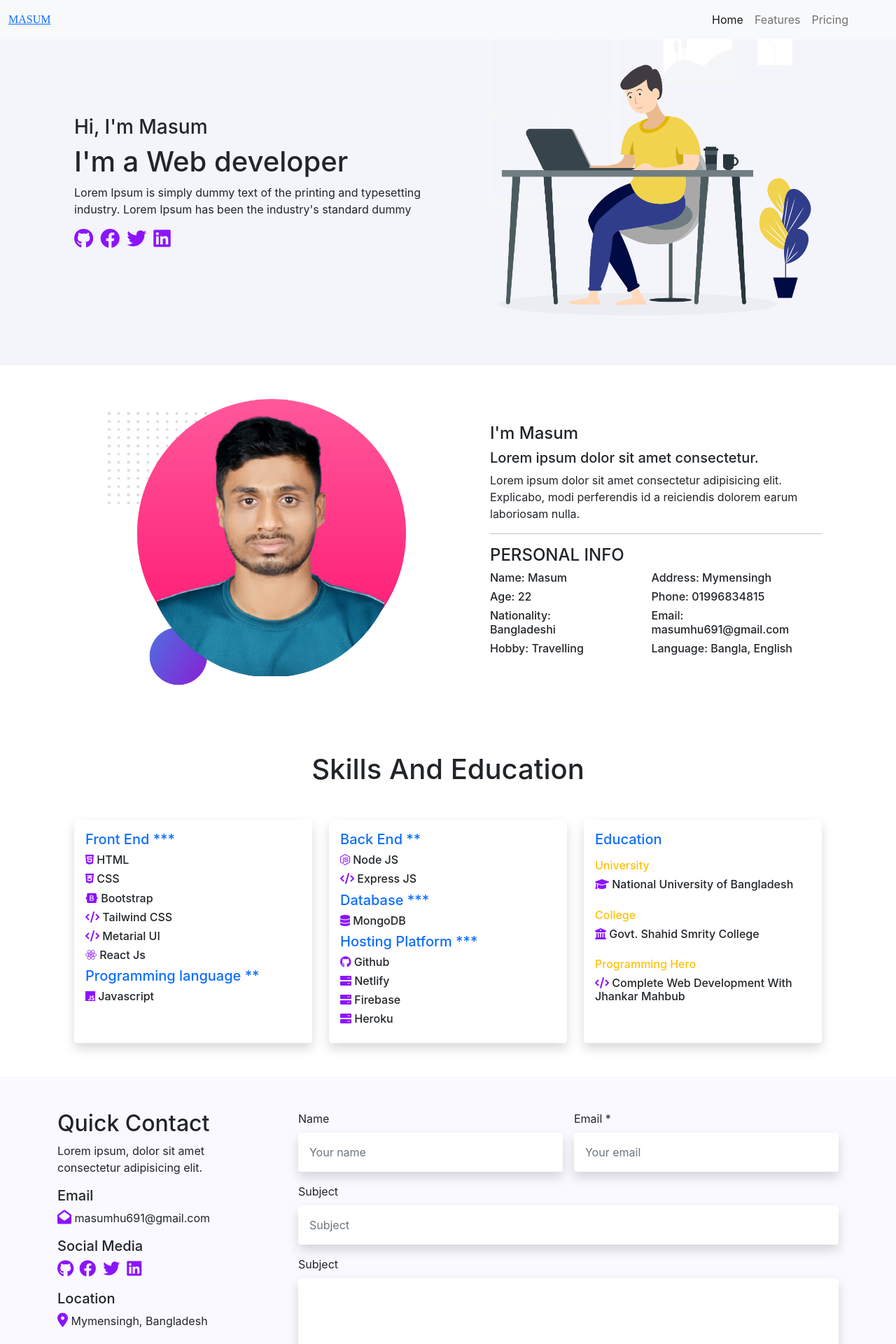
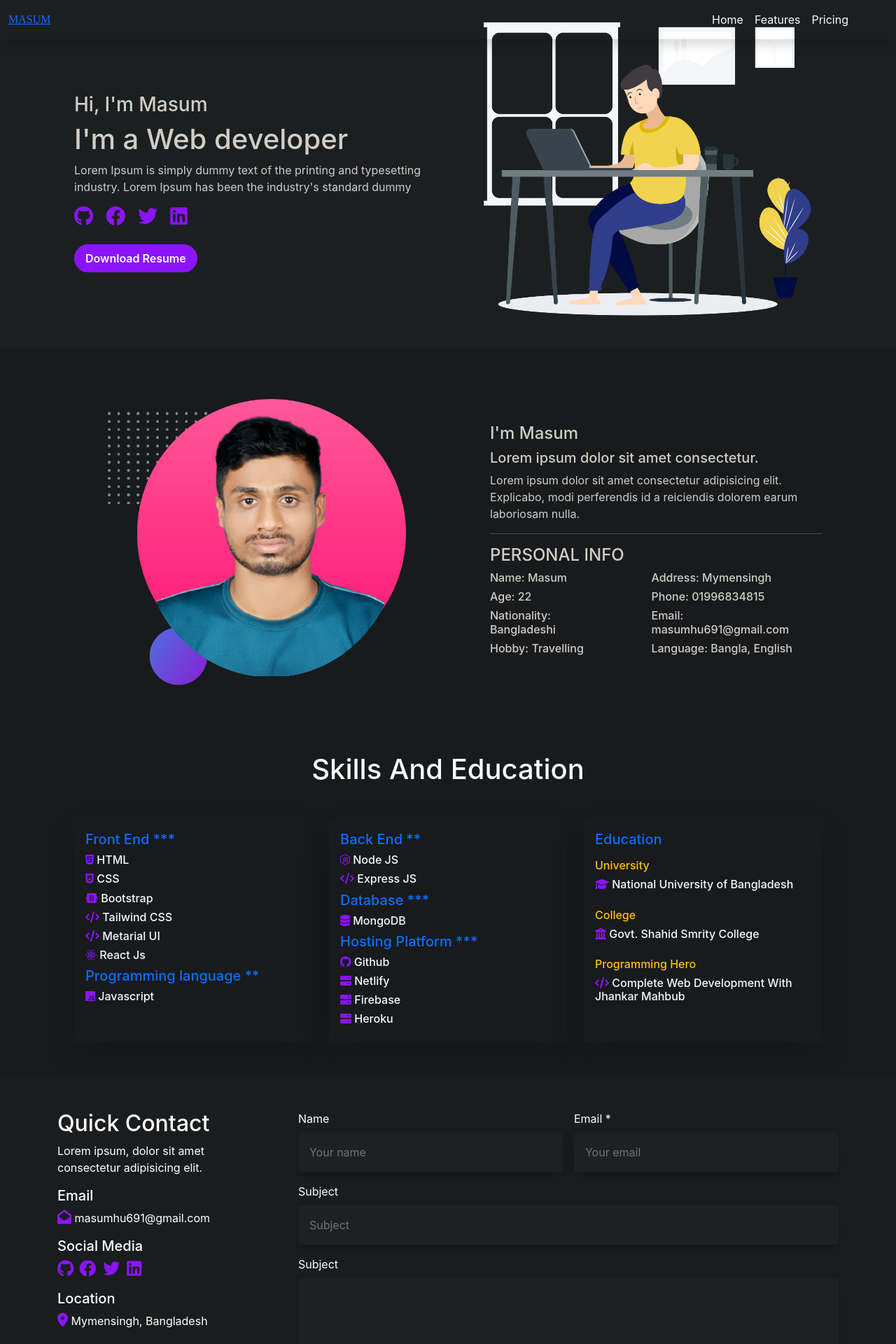
Before and after one commit to masum691/masum-portfolio, a React (Create React App) app: page / in a window 1280 px wide. Shown: the top 1920 px of the page at 70% size. Built offline with nearby package versions, Linux system fonts and the light colour scheme; a web font is replaced by a local one.

Commit message:
changed bg color light to dark and more

```diff
--- a/public/index.html
+++ b/public/index.html
@@ -22,6 +22,11 @@
     crossorigin="anonymous" referrerpolicy="no-referrer" />
 
   <title>Masum | Portfolio</title>
+  <style>
+    body{
+      background-color: #181A1B;
+    }
+  </style>
 </head>
 
 <body>
--- a/src/Pages/Home/About/About.css
+++ b/src/Pages/Home/About/About.css
@@ -1,3 +1,7 @@
 /* .masum-image{
     width: 300px;
 } */
+.about-color{
+    background-color: #181A1B;
+    color: #d1cdc7;
+}
--- a/src/Pages/Home/About/About.js
+++ b/src/Pages/Home/About/About.js
@@ -4,7 +4,7 @@ import './About.css'
 
 const About = () => {
     return (
-        <div>
+        <div className="about-color">
             <div class="row row-cols-1 row-cols-md-2 g-4 container mx-auto d-lg-flex align-items-center justify-content-around">
                 <div class="col">
                     <img src={masum} class="card-img-top masum-image p-lg-5" alt="..." />
--- a/src/Pages/Home/Banner/Banner.css
+++ b/src/Pages/Home/Banner/Banner.css
@@ -1,9 +1,11 @@
 
 .banner-container{
-    background-color: #F4F4FB;
+    /* background-color: #F4F4FB; */
+    background-color: #1C1F20;
+    color: #d1cdc7;
 }
 .font-awesome .facebook, .linkedin, .twitter{
-    margin-left: 10px;
+    margin-left: 18px;
 }
 .font-awesome .facebook, .github, .linkedin, .twitter{
     color: #8C14FC;
@@ -11,6 +13,14 @@
     transition: .3s;
 }
 .font-awesome .facebook:hover, .github:hover, .linkedin:hover, .twitter:hover{
-    color:#080E2C;
+    color:#8c07b4;
     cursor: pointer;
 }
+.resume{
+    border: 2px solid #8C14FC;
+    background-color: #8C14FC;
+    color: white;
+    padding: 6px 14px;
+    border-radius: 40px;
+    font-weight: 600;
+}
--- a/src/Pages/Home/Banner/Banner.js
+++ b/src/Pages/Home/Banner/Banner.js
@@ -3,6 +3,9 @@ import programmer from '../../../images/programmer.png'
 import './Banner.css'
 
 const Banner = () => {
+    const handleResumeBtn = e => {
+        alert('Will add soon')
+    }
     return (
         <div className="banner-container">
             <div class="row row-cols-1 row-cols-md-2 g-4 container mx-auto d-lg-flex align-items-center">
@@ -16,6 +19,7 @@ const Banner = () => {
                         <i class="fab fa-twitter twitter"></i>
                         <i class="fab fa-linkedin linkedin"></i>
                     </div>
+                    <button onClick={handleResumeBtn} className="resume mt-4">Download Resume</button>
                 </div>
                 <div class="col">
                     <img src={programmer} class="card-img-top" alt="..." />
--- a/src/Pages/Home/Contact/Contact.css
+++ b/src/Pages/Home/Contact/Contact.css
@@ -1,5 +1,6 @@
 .contact-container{
-    background-color: #F9F9FF;
+    background-color: #1A1C1D;
+    color: white;
 }
 .name-input[type=text]:focus {
     outline-color: red;
@@ -28,3 +29,11 @@
 .skill-icon{
     color: #8C14FC;
 }
+.contact-form input, textarea{
+    background-color: #1e2122;
+    color: white;
+}
+.contact-form input:focus, textarea:focus{
+    background-color: #2c2c2c;
+    color: white;
+}
--- a/src/Pages/Home/Contact/Contact.js
+++ b/src/Pages/Home/Contact/Contact.js
@@ -21,8 +21,7 @@ const Contact = () => {
                     <p><i class="fas fa-map-marker-alt fs-5 icon"></i> Mymensingh, Bangladesh</p>
                 </div>
                 <div>
-                    <form>
-                        <form class="row g-3 ps-lg-5">
+                    <form class="row g-3 ps-lg-5 contact-form">
                         <div class="col-md-6">
                             <label htmlFor="name" class="form-label">Name</label>
                             <input type="text" class="form-control shadow border-0 p-3 name-input" id="inputEmail4" placeholder="Your name" />
@@ -42,7 +41,6 @@ const Contact = () => {
                         <div class="col-12">
                             <button type="submit" class=" btn submit-btn"><i class="fas fa-paper-plane"></i> Submit</button>
                         </div>
-                        </form>
                     </form>
                 </div>
             </div>
--- a/src/Pages/Home/TechSkills/TechSkills.css
+++ b/src/Pages/Home/TechSkills/TechSkills.css
@@ -12,3 +12,15 @@
 .css{
     margin-bottom: 0;
 }
+.background-tech{
+    background-color: #181A1B;
+}
+.first-card{
+    background-color: #181A1B;
+}
+.second-card{
+    background-color: #181A1B;
+}
+.third-card{
+    background-color: #181A1B;
+}
--- a/src/Pages/Home/TechSkills/TechSkills.js
+++ b/src/Pages/Home/TechSkills/TechSkills.js
@@ -1,12 +1,14 @@
 import React from 'react';
+import './TechSkills.css'
 
 const TechSkills = () => {
     return (
+        <div className="tech-color background-tech">
             <div className="my-5">
-            <h1 className="container mb-5 text-center">Skills And Education</h1>
+                <h1 className="container mb-5 text-center text-light">Skills And Education</h1>
                 <div class="row row-cols-1 row-cols-md-3 g-4 container mx-auto">
                     <div class="col">
-                    <div class="card h-100  px-3 pt-3 border-0 shadow">
+                        <div class="card h-100  px-3 pt-3 border-0 shadow first-card shadow-lg text-light">
                             <h5 className="text-primary">Front End ***</h5>
                             <h6><i class="fab fa-html5 skill-icon"></i> HTML</h6>
                             <h6><i class="fab fa-css3-alt skill-icon"></i> CSS</h6>
@@ -19,7 +21,7 @@ const TechSkills = () => {
                         </div>
                     </div>
                     <div class="col">
-                    <div class="card h-100  px-3 py-3 border-0 shadow">
+                        <div class="card h-100  px-3 py-3 border-0 shadow-lg text-light second-card">
                             <h5 className="text-primary">Back End **</h5>
                             <h6><i class="fab fa-node-js skill-icon"></i> Node JS</h6>
                             <h6><i class="fas fa-code skill-icon"></i> Express JS</h6>
@@ -33,7 +35,7 @@ const TechSkills = () => {
                         </div>
                     </div>
                     <div class="col">
-                <div class="card h-100 px-3 pt-3 border-0 shadow">
+                        <div class="card h-100 px-3 pt-3 border-0 shadow-lg third-card text-light">
                             <h5 className="text-primary">Education</h5>
                             <h6 className="text-warning mt-2">University</h6>
                             <h6><i class="fas fa-graduation-cap skill-icon"></i> National University of Bangladesh</h6>
@@ -46,6 +48,7 @@ const TechSkills = () => {
                     </div>
                 </div>
             </div>
+        </div>
     );
 };
 
--- a/src/Pages/Navbar/Navbar.css
+++ b/src/Pages/Navbar/Navbar.css
@@ -3,3 +3,6 @@
 .masum{
     font-family: 'Rye', cursive;
 }
+.navigation-color{
+    color: #1B1E1F;
+}
--- a/src/Pages/Navbar/Navbar.js
+++ b/src/Pages/Navbar/Navbar.js
@@ -4,7 +4,7 @@ import './Navbar.css'
 const Navbar = () => {
     return (
         <div>
-            <nav class="navbar fixed-top navbar-expand-lg navbar-light bg-light">
+            <nav class="navbar fixed-top navbar-expand-lg navbar-light navigation-color shadow">
                 <div class="container-fluid">
                     <a class="navbar-brand ms-lg-5" href="www.google.com" className="masum">MASUM</a>
                     <button class="navbar-toggler" type="button" data-bs-toggle="collapse" data-bs-target="#navbarNav" aria-controls="navbarNav" aria-expanded="false" aria-label="Toggle navigation">
@@ -13,13 +13,13 @@ const Navbar = () => {
                     <div class="ms-auto collapse navbar-collapse" id="navbarNav">
                         <ul class="navbar-nav ms-auto me-5">
                             <li class="nav-item">
-                                <a class="nav-link active" aria-current="page" href="www.google.com">Home</a>
+                                <a class="nav-link active text-light" aria-current="page" href="www.google.com">Home</a>
                             </li>
                             <li class="nav-item">
-                                <a class="nav-link" href="www.google.com">Features</a>
+                                <a class="nav-link text-light" href="www.google.com">Features</a>
                             </li>
                             <li class="nav-item">
-                                <a class="nav-link" href="www.google.com">Pricing</a>
+                                <a class="nav-link text-light" href="www.google.com">Pricing</a>
                             </li>
                         </ul>
                     </div>
```
Lines whose indentation alone changed are shown as unchanged.
